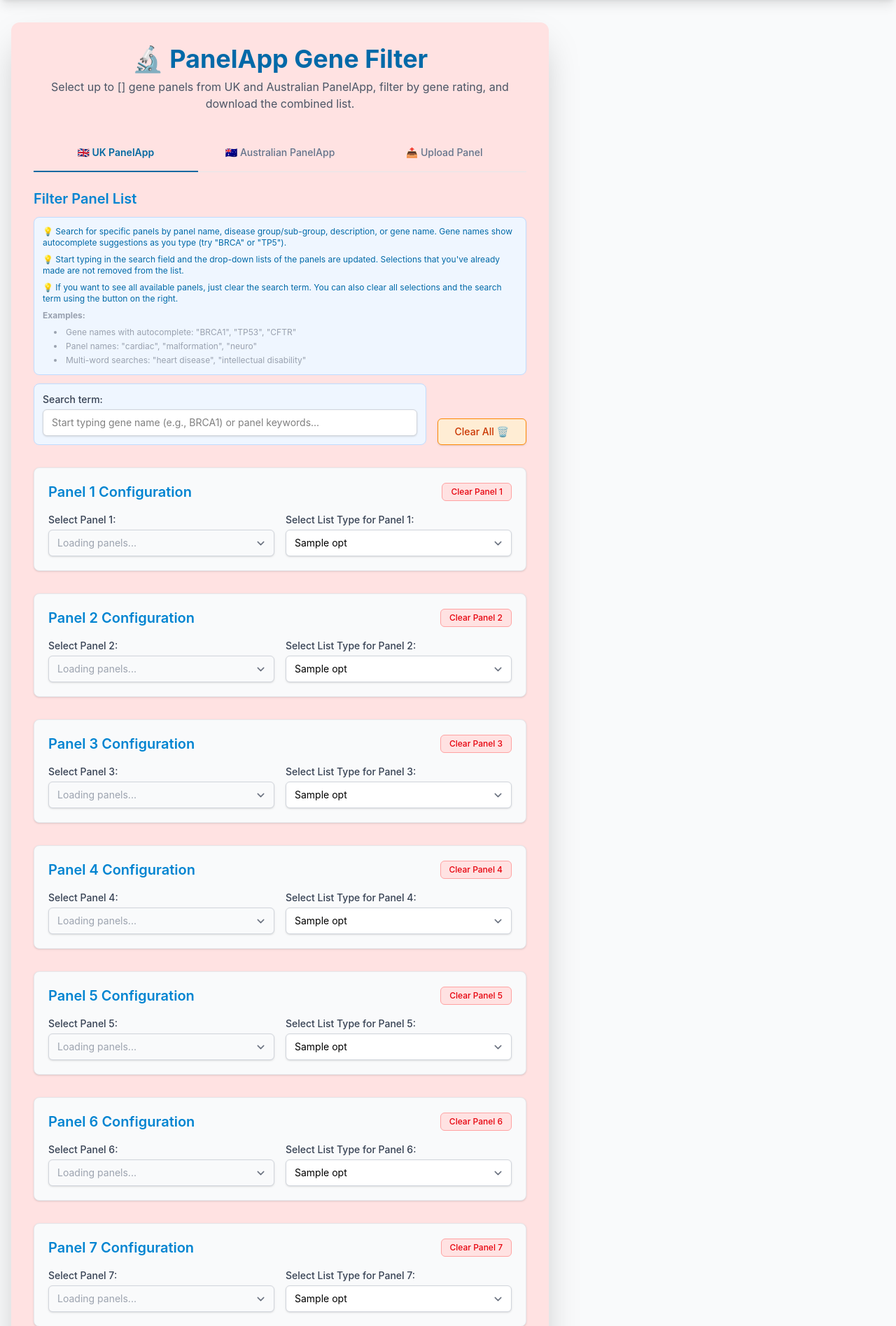
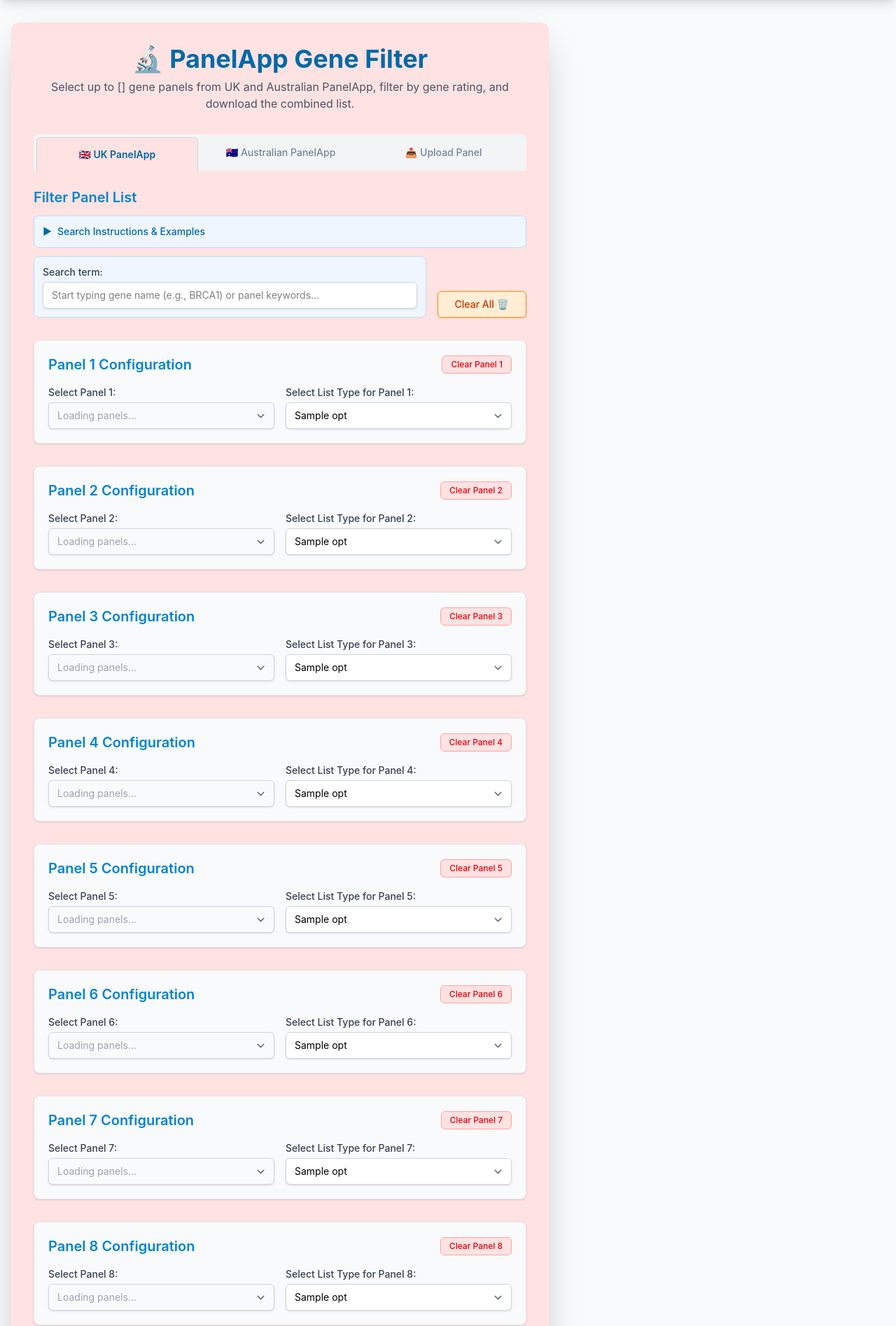
Before and after one commit to akorpioj/GenePanelCombine, a Python web app: template app/templates/main/index.html in a window 1280 px wide. Shown: the part 64-1959 px from the top of the page at 70% size. Run offline with Jinja, Linux system fonts and the light colour scheme; the template is opened without the code that fills it: most values are stand-ins (such as "Sample title", 1, 10 or a date in 2020).

Commit message:
More UI improvements

```diff
--- a/app/static/css/custom.css
+++ b/app/static/css/custom.css
@@ -46,18 +46,26 @@
 
 .tab-button {
     border-bottom-color: transparent;
-    color: #64748b;
+    color: #76859b;
+    background: transparent;
+    border: none;
 }
 
 .tab-button:hover {
     color: #0369a1;
-    border-bottom-color: #0369a1;
+    background: rgba(243, 244, 246, 0.5);
 }
 
 .tab-button.active {
     color: #0369a1;
-    border-bottom-color: #0369a1;
+    background: var(--color-red-100);
     font-weight: 600;
+    border-top: 1px solid #d1d5db;
+    border-left: 1px solid #d1d5db;
+    border-right: 1px solid #d1d5db;
+    border-bottom: none;
+    margin: 0 0 -5px 0;
+    border-radius: 0.375rem 0.375rem 0 0;
 }
 
 /* Add source indicator for selected panels */
--- a/app/static/css/styles.css
+++ b/app/static/css/styles.css
@@ -42,6 +42,7 @@
     --color-green-600: oklch(62.7% 0.194 149.214);
     --color-green-700: oklch(52.7% 0.154 150.069);
     --color-green-800: oklch(44.8% 0.119 151.328);
+    --color-emerald-50: oklch(97.9% 0.021 166.113);
     --color-sky-50: oklch(97.7% 0.013 236.62);
     --color-sky-100: oklch(95.1% 0.026 236.824);
     --color-sky-200: oklch(90.1% 0.058 230.902);
@@ -63,7 +64,6 @@
     --color-blue-900: oklch(37.9% 0.146 265.522);
     --color-purple-50: oklch(97.7% 0.014 308.299);
     --color-purple-100: oklch(94.6% 0.033 307.174);
-    --color-purple-300: oklch(82.7% 0.119 306.383);
     --color-purple-400: oklch(71.4% 0.203 305.504);
     --color-purple-500: oklch(62.7% 0.265 303.9);
     --color-purple-600: oklch(55.8% 0.288 302.321);
@@ -111,7 +111,9 @@
     --font-weight-semibold: 600;
     --font-weight-bold: 700;
     --font-weight-extrabold: 800;
+    --tracking-wide: 0.025em;
     --tracking-wider: 0.05em;
+    --leading-tight: 1.25;
     --leading-relaxed: 1.625;
     --radius-md: 0.375rem;
     --radius-lg: 0.5rem;
@@ -395,9 +397,6 @@
   .mr-3 {
     margin-right: calc(var(--spacing) * 3);
   }
-  .-mb-px {
-    margin-bottom: -1px;
-  }
   .mb-1 {
     margin-bottom: calc(var(--spacing) * 1);
   }
@@ -515,8 +523,8 @@
   .w-0 {
     width: calc(var(--spacing) * 0);
   }
-  .w-1\/3 {
-    width: calc(1/3 * 100%);
+  .w-2 {
+    width: calc(var(--spacing) * 2);
   }
   .w-3 {
     width: calc(var(--spacing) * 3);
@@ -789,6 +793,10 @@
   .rounded-xl {
     border-radius: var(--radius-xl);
   }
+  .rounded-t-lg {
+    border-top-left-radius: var(--radius-lg);
+    border-top-right-radius: var(--radius-lg);
+  }
   .rounded-t-md {
     border-top-left-radius: var(--radius-md);
     border-top-right-radius: var(--radius-md);
@@ -1344,14 +1351,38 @@
     transition-timing-function: var(--tw-ease, var(--default-transition-timing-function));
     transition-duration: var(--tw-duration, var(--default-transition-duration));
   }
+  .transition-all {
+    transition-property: all;
+    transition-timing-function: var(--tw-ease, var(--default-transition-timing-function));
+    transition-duration: var(--tw-duration, var(--default-transition-duration));
+  }
   .transition-colors {
     transition-property: color, background-color, border-color, outline-color, text-decoration-color, fill, stroke, --tw-gradient-from, --tw-gradient-via, --tw-gradient-to;
     transition-timing-function: var(--tw-ease, var(--default-transition-timing-function));
     transition-duration: var(--tw-duration, var(--default-transition-duration));
   }
+  .transition-shadow {
+    transition-property: box-shadow;
+    transition-timing-function: var(--tw-ease, var(--default-transition-timing-function));
+    transition-duration: var(--tw-duration, var(--default-transition-duration));
+  }
+  .transition-transform {
+    transition-property: transform, translate, scale, rotate;
+    transition-timing-function: var(--tw-ease, var(--default-transition-timing-function));
+    transition-duration: var(--tw-duration, var(--default-transition-duration));
+  }
+  .duration-200 {
+    --tw-duration: 200ms;
+    transition-duration: 200ms;
+  }
   .\[tool\:pytest\] {
     tool: pytest;
   }
+  .group-open\:rotate-90 {
+    &:is(:where(.group):is([open], :popover-open, :open) *) {
+      rotate: 90deg;
+    }
+  }
   .group-hover\:text-blue-400 {
     &:is(:where(.group):hover *) {
       @media (hover: hover) {
--- a/app/templates/main/index.html
+++ b/app/templates/main/index.html
@@ -21,15 +21,15 @@
 
     <!-- API Selection Tabs -->
     <div class="mb-6">
-        <div class="border-b border-gray-200">
-            <nav class="-mb-px flex" aria-label="Tabs">
-                <button onclick="switchAPI('uk')" id="uk-tab" class="w-1/3 py-4 px-1 text-center border-b-2 font-medium text-sm cursor-pointer tab-button active" data-api="uk">
+        <div class="bg-gray-100 rounded-t-lg p-1">
+            <nav class="flex gap-1" aria-label="Tabs">
+                <button onclick="switchAPI('uk')" id="uk-tab" class="flex-1 py-3 px-4 text-center font-medium text-sm cursor-pointer tab-button active rounded-md transition-all duration-200" data-api="uk">
                     🇬🇧 UK PanelApp
                 </button>
-                <button onclick="switchAPI('aus')" id="aus-tab" class="w-1/3 py-4 px-1 text-center border-b-2 font-medium text-sm cursor-pointer tab-button" data-api="aus">
+                <button onclick="switchAPI('aus')" id="aus-tab" class="flex-1 py-3 px-4 text-center font-medium text-sm cursor-pointer tab-button rounded-md transition-all duration-200" data-api="aus">
                     🇦🇺 Australian PanelApp
                 </button>
-                <button onclick="switchAPI('upload')" id="upload-tab" class="w-1/3 py-4 px-1 text-center border-b-2 font-medium text-sm cursor-pointer tab-button" data-api="upload">
+                <button onclick="switchAPI('upload')" id="upload-tab" class="flex-1 py-3 px-4 text-center font-medium text-sm cursor-pointer tab-button rounded-md transition-all duration-200" data-api="upload">
                     📤 Upload Panel
                 </button>
             </nav>
--- a/app/templates/main/panelapp.html
+++ b/app/templates/main/panelapp.html
@@ -1,8 +1,14 @@
 <!-- PanelApp search and generate form section -->
     <div id="panelapp-section">
         <h2 class="text-xl font-semibold text-sky-600 mb-3">Filter Panel List</h2>
-            <div class="flex-grow mt-3 p-3 bg-blue-50 rounded-lg border border-blue-200">
-                <p class="text-xs text-sky-700 mb-2">
+            <div class="mt-3 p-3 bg-blue-50 rounded-lg border border-blue-200">
+                <details class="group">
+                    <summary class="cursor-pointer text-sm font-medium text-sky-700 hover:text-sky-800 transition-colors flex items-center gap-2">
+                        <span class="transform group-open:rotate-90 transition-transform">▶</span>
+                        Search Instructions & Examples
+                    </summary>
+                    <div class="mt-3 pt-3 border-t border-blue-200">
+                        <p class="text-xs text-sky-700 mt-2 mb-2">
                             💡 Search for specific panels by panel name, disease group/sub-group, description,
                             or gene name. Gene names show autocomplete suggestions as you type (try "BRCA" or "TP5").</p>
                         <p class="text-xs text-sky-700 mb-2">
@@ -20,6 +26,8 @@
                             <li>Panel names: "cardiac", "malformation", "neuro"</li>
                             <li>Multi-word searches: "heart disease", "intellectual disability"</li>
                         </ul>
+                    </div>
+                </details>
             </div>
             <div class="flex flex-col sm:flex-row sm:items-end gap-4 mb-6">
                 <div class="flex-grow mt-3 p-3 bg-blue-50 rounded-lg border border-blue-200">
```
Also changed, not shown: other parts of app/static/css/styles.css (+75 -58 lines). Lines whose indentation alone changed are shown as unchanged.
